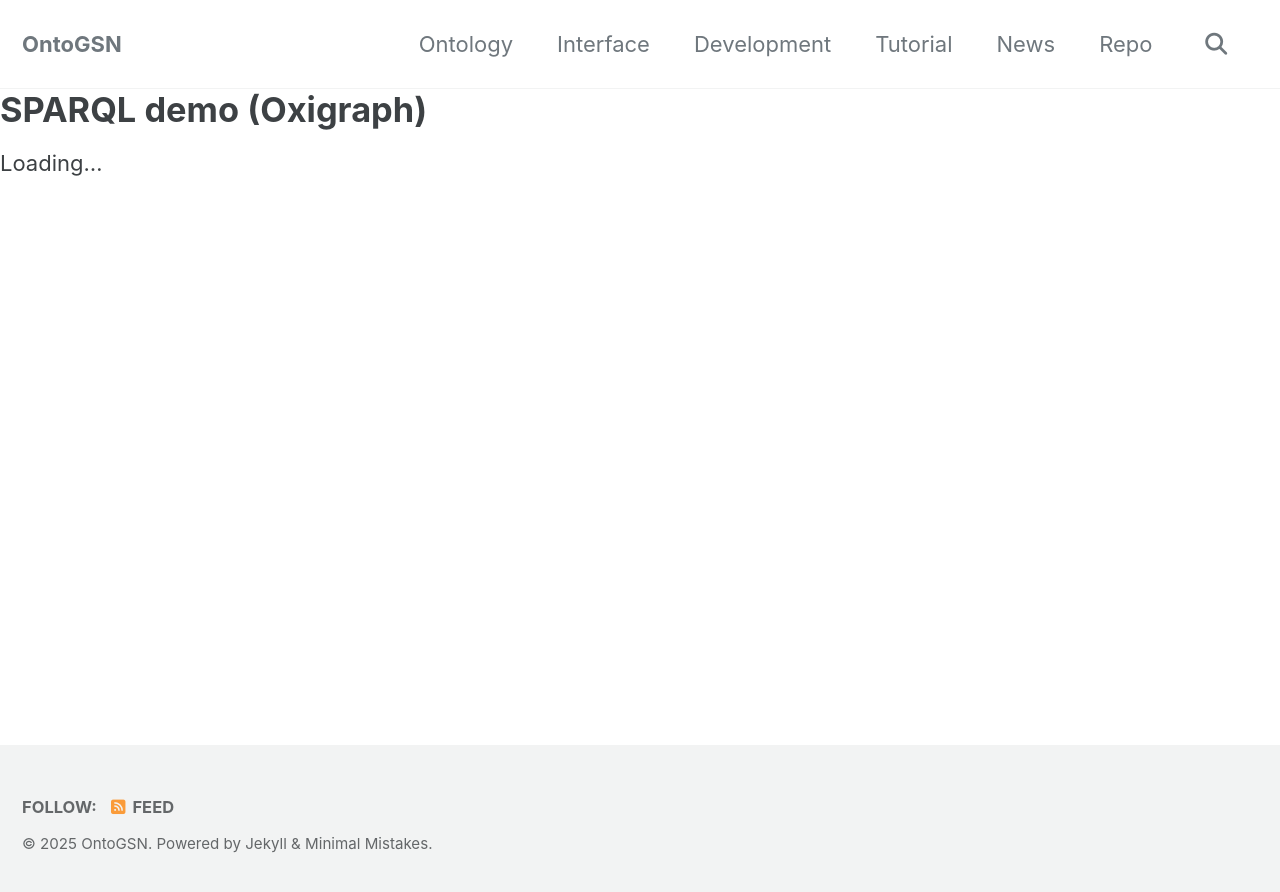
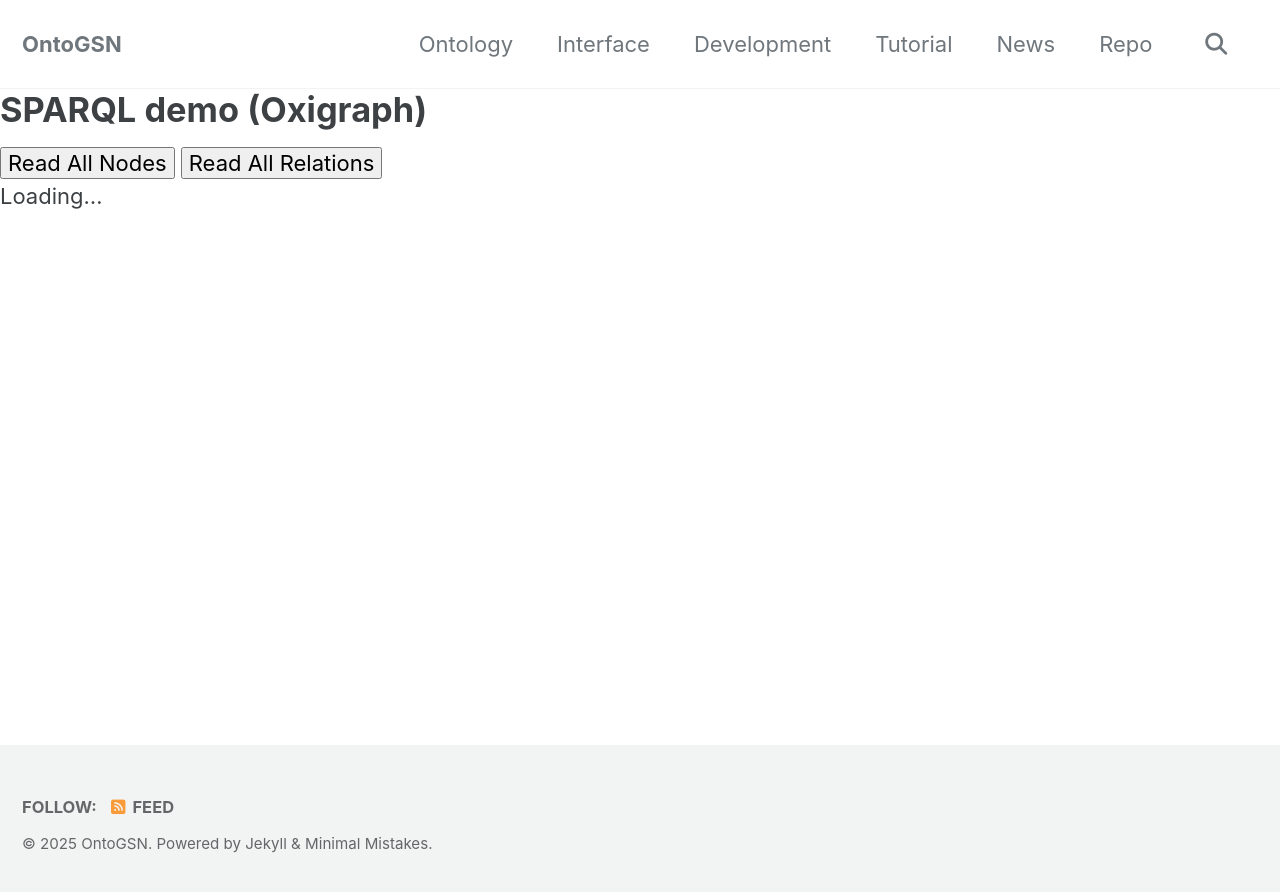
Before and after one commit to fortiss/OntoGSN, a Jekyll site: the page built from docs/_pages/queries.md, in a window 1280 px wide. Shown: the top 892 px of the page. Built offline with Jekyll 4.4.1, drawn with Linux system fonts in a browser that asks for light colours; cached includes are drawn as plain includes; part of the change alters nothing that is shown.

Commit message:
add supp for multiple queries & user selection

```diff
--- a/docs/_pages/queries.md
+++ b/docs/_pages/queries.md
@@ -4,6 +4,12 @@ title: SPARQL queries
 permalink: /queries/
 ---
 <h1>SPARQL demo (Oxigraph)</h1>
+
+<div>
+  <button id="readAllNodesBtn">Read All Nodes</button>
+  <button id="readAllRelationsBtn">Read All Relations</button>
+</div>
+
 <div id="results">Loading…</div>
 
 <script type="module" src="{{ site.baseurl }}/assets/js/queries.js"></script>
--- a/docs/assets/js/queries.js
+++ b/docs/assets/js/queries.js
@@ -57,13 +57,12 @@ function renderTable(el, rows) {
   el.innerHTML = html;
 }
 
-
-(async () => {
+async function runQuery(queryFile) {
   try {
-    await init(); // loads web_bg.wasm from the same CDN folder
+    await init(); // Load the Oxigraph WASM module
     const store = new Store();
 
-    // Your ontologies live in ./assets/data
+    // Load the ontology and example case
     const ontoPath    = `${base}/assets/data/ontogsn_lite.ttl`;
     const examplePath = `${base}/assets/data/example_ac.ttl`;
 
@@ -72,9 +71,9 @@ function renderTable(el, rows) {
       getTTL(examplePath),
     ]);
 
-    // Load both into the default graph
+
     try {
-      store.load(ttlOnto,    "text/turtle", "https://w3id.org/OntoGSN/ontology#");
+      store.load(ttlOnto, "text/turtle", "https://w3id.org/OntoGSN/ontology#");
       store.load(ttlExample, "text/turtle", "https://w3id.org/OntoGSN/cases/ACT-FAST-robust-llm#");
     } catch (e) {
       // Help debug common "Invalid IRI code point ' '" issues
@@ -83,10 +82,10 @@ function renderTable(el, rows) {
       throw e;
     }
 
-    // Sample query
-    const q = await loadQuery("/assets/data/read_all.sparql");
+    // Load the selected SPARQL query
+    const query = await loadQuery(queryFile);
+    const res = store.query(query);
 
-    const res  = store.query(q);
     const rows = [];
     for (const b of res) {
       const obj = {};
@@ -96,8 +95,14 @@ function renderTable(el, rows) {
     renderTable(document.getElementById("results"), rows);
   } catch (e) {
     console.error(e);
-    if (!out.textContent || out.textContent === "Loading…") {
-      show("Error: " + e.message);
-    }
+    show("Error: " + e.message);
   }
-})();
+}
+
+document.getElementById("readAllNodesBtn").addEventListener("click", () => {
+  runQuery("/assets/data/read_all_nodes.sparql");
+});
+
+document.getElementById("readAllRelationsBtn").addEventListener("click", () => {
+  runQuery("/assets/data/read_all_relations.sparql");
+});
```
Also changed, not shown: 3 other files.
